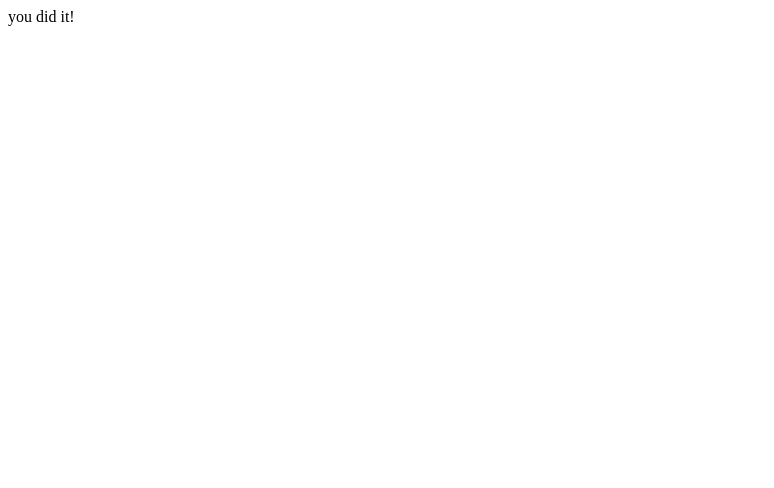
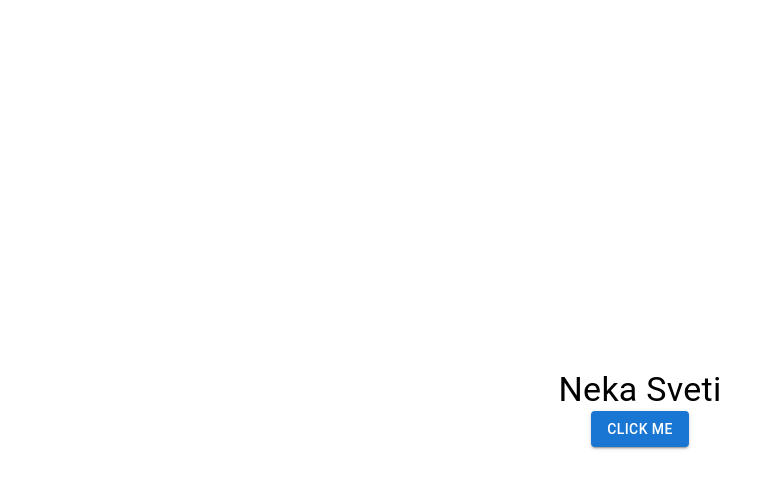
Before and after one commit to MarioStojcevski/nekasveti, a React (Vite) app: page / in a window 1280 px wide. Shown: the top 488 px of the page, without its empty margins (0-774 px from the left). Built offline with nearby package versions, Linux system fonts and the light colour scheme.

Commit message:
Installed material ui, react router, made 2 pages

```diff
--- a/src/App.tsx
+++ /dev/null
@@ -1,9 +0,0 @@
-const App = () => {
-  return (
-    <div>
-      you did it!
-    </div>
-  )
-};
-
-export default App;
--- a/src/main.tsx
+++ b/src/main.tsx
@@ -1,10 +1,23 @@
 import { StrictMode } from 'react';
 import { createRoot } from 'react-dom/client';
 
-import App from './App.tsx';
+import { createBrowserRouter, RouterProvider } from 'react-router-dom';
+import Homepage from './pages/Homepage';
+import Order from './pages/Order';
+
+const router = createBrowserRouter([
+  {
+    path: '/',
+    Component: Homepage,
+  },
+  {
+    path: '/order',
+    Component: Order,
+  }
+]);
 
 createRoot(document.getElementById('root')!).render(
   <StrictMode>
-    <App />
+    <RouterProvider router={router} />
   </StrictMode>,
 );
--- /dev/null
+++ b/src/pages/Homepage.tsx
@@ -0,0 +1,22 @@
+import { Box, Typography, Button } from "@mui/material";
+
+const Homepage = () => {
+  return (
+    <Box
+      sx={{
+        display: "flex",
+        flexDirection: "column",
+        alignItems: "center",
+        justifyContent: "center",
+        height: "100vh",
+      }}
+    >
+      <Typography variant="h4">Neka Sveti</Typography>
+      <Button variant="contained" color="primary">
+        Click Me
+      </Button>
+    </Box>
+  );
+};
+
+export default Homepage;
--- /dev/null
+++ b/src/pages/Order.tsx
@@ -0,0 +1,9 @@
+const Order = () => {
+  return (
+    <div>
+      <h1>Order Page</h1>
+    </div>
+  );
+};
+
+export default Order;
```
Also changed, not shown: package.json (+8 -1 lines), 1 other file (tests, documents, lock files or other folders).
